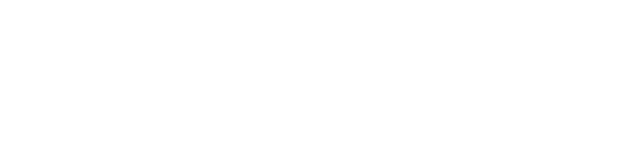
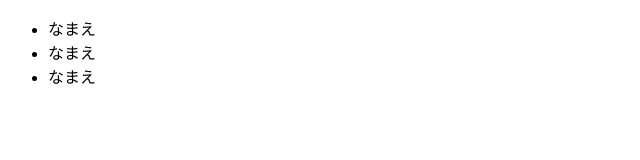
Before and after one commit to victorynakamura/GroupA, a plain HTML site: page index.html in a window 1280 px wide. Shown: the whole page, without its empty margins (0-640 px from the left). Drawn offline with Linux system fonts and the light colour scheme.

Commit message:
名前のリンク用リスト要素増やした

```diff
--- a/index.html
+++ b/index.html
@@ -6,5 +6,11 @@
 </head>
 
 <body>
+<ul>
+	<li>なまえ</li>
+	<li>なまえ</li>
+	<li>なまえ</li>
+</ul>
+
 </body>
 </html>
```
